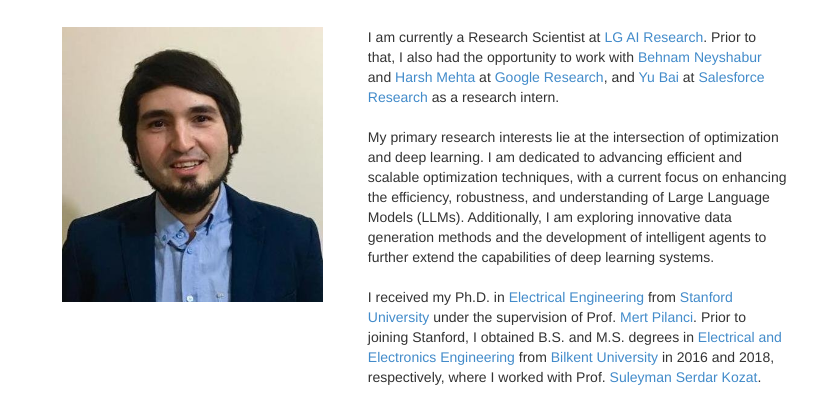
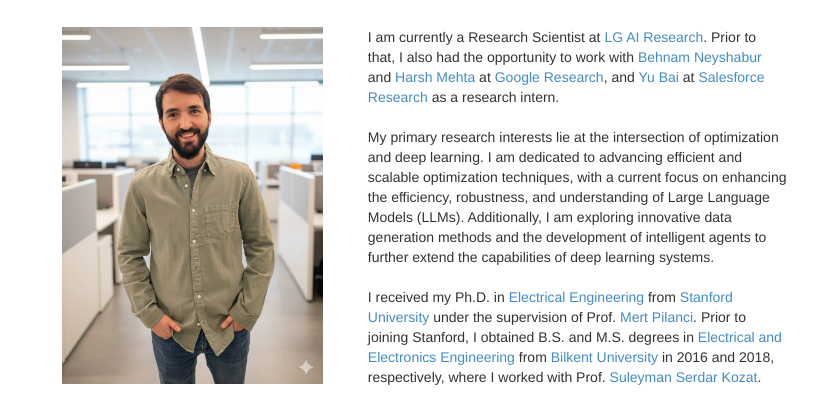
Before and after one commit to tolgaergen/tolgaergen.github.io, a plain HTML site: page index.html in a window 1280 px wide. Shown: the part 166-570 px from the top of the page, without its empty margins (223-1056 px from the left). Drawn offline with nearby package versions, Linux system fonts and the light colour scheme.

Commit message:
Update index.html

```diff
--- a/index.html
+++ b/index.html
@@ -52,7 +52,7 @@
       	</div>
 
       	<div class="col-md-5 col-sm-5 col-xs-5">
-      		<img src="images/tolga.jpg" class="col-md-12 col-sm-10 col-xs-10" title="Tolga Ergen"/>
+      		<img src="images/tolga2.jpg" class="col-md-12 col-sm-10 col-xs-10" title="Tolga Ergen"/>
       	</div>
 
       	<div class="col-md-7 col-sm-5 col-xs-6">
```
